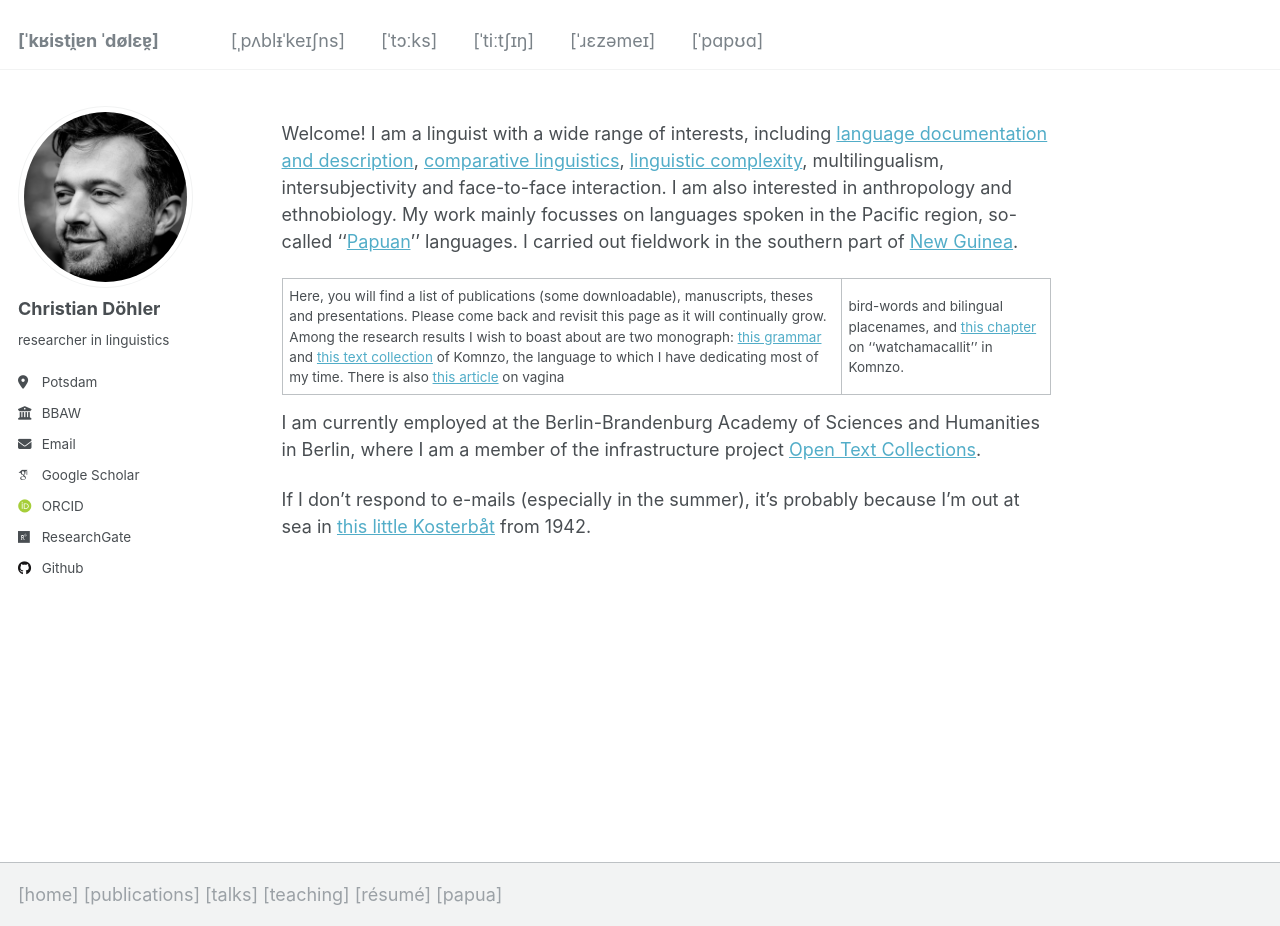
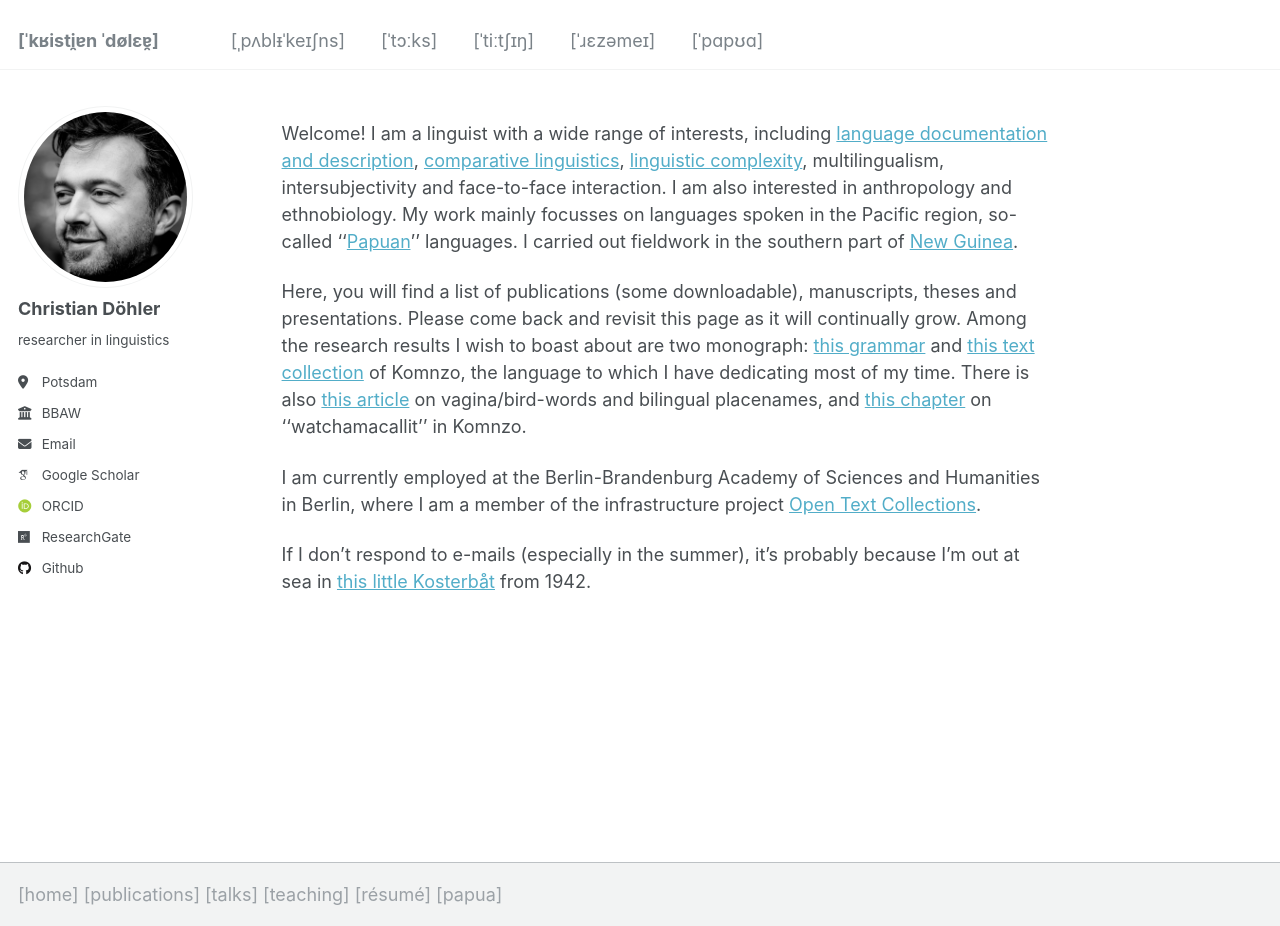
Before and after one commit to chrdoe/chrdoe.github.io, a Jekyll site: the page built from _pages/about.md, in a window 1280 px wide and 926 px high. Built offline with Jekyll 4.4.1, drawn with Linux system fonts in a browser that asks for light colours; some web fonts are replaced.

```diff
--- a/_pages/about.md
+++ b/_pages/about.md
@@ -9,7 +9,7 @@ redirect_from:
 
 Welcome! I am a linguist with a wide range of interests, including [language documentation and description](https://ifl.phil-fak.uni-koeln.de/sites/linguistik/Personen/ASW/Himmelmann/Publikationen/2006-2010/Language_documentation_What_is_it_and_what_is_it_good_for_2006a.pdf), [comparative linguistics](https://hiphilangsci.net/2018/09/05/typology/), [linguistic complexity](https://doi.org/10.1075/slcs.71), multilingualism, intersubjectivity and face-to-face interaction. I am also interested in anthropology and ethnobiology. My work mainly focusses on languages spoken in the Pacific region, so-called ''[Papuan](https://halmahera.hypotheses.org/747)'' languages. I carried out fieldwork in the southern part of [New Guinea](https://maps.app.goo.gl/r8p2hNKBiLcF46of6).
 
-Here, you will find a list of publications (some downloadable), manuscripts, theses and presentations. Please come back and revisit this page as it will continually grow. Among the research results I wish to boast about are two monograph: [this grammar](https://langsci-press.org/catalog/book/212) and [this text collection](https://langsci-press.org/catalog/book/480) of Komnzo, the language to which I have dedicating most of my time. There is also [this article](https://doi.org/10.1177/13670069211023158) on vagina|bird-words and bilingual placenames, and [this chapter](https://zenodo.org/records/15697589) on ''watchamacallit'' in Komnzo.
+Here, you will find a list of publications (some downloadable), manuscripts, theses and presentations. Please come back and revisit this page as it will continually grow. Among the research results I wish to boast about are two monograph: [this grammar](https://langsci-press.org/catalog/book/212) and [this text collection](https://langsci-press.org/catalog/book/480) of Komnzo, the language to which I have dedicating most of my time. There is also [this article](https://doi.org/10.1177/13670069211023158) on vagina/bird-words and bilingual placenames, and [this chapter](https://zenodo.org/records/15697589) on ''watchamacallit'' in Komnzo.
 
 I am currently employed at the Berlin-Brandenburg Academy of Sciences and Humanities in Berlin, where I am a member of the infrastructure project [Open Text Collections](https://opentextcollections.github.io/).
 
```
